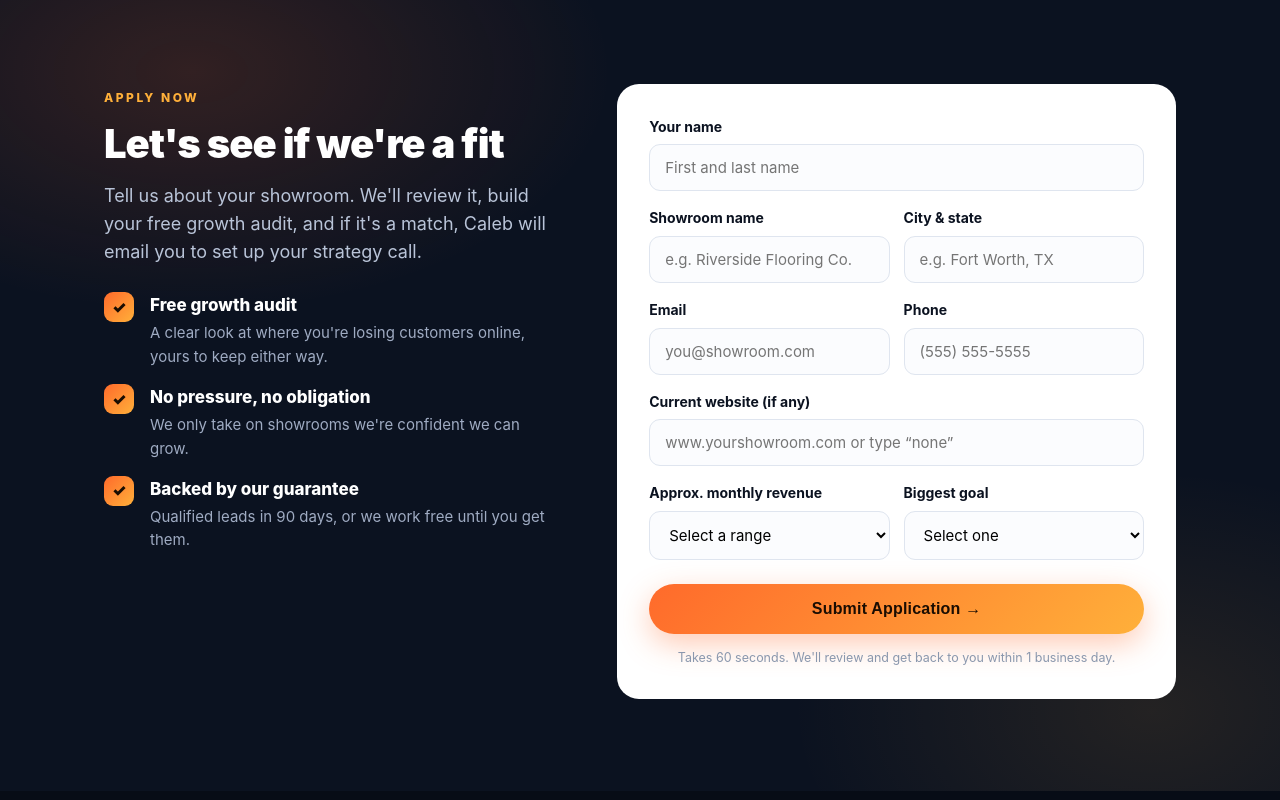
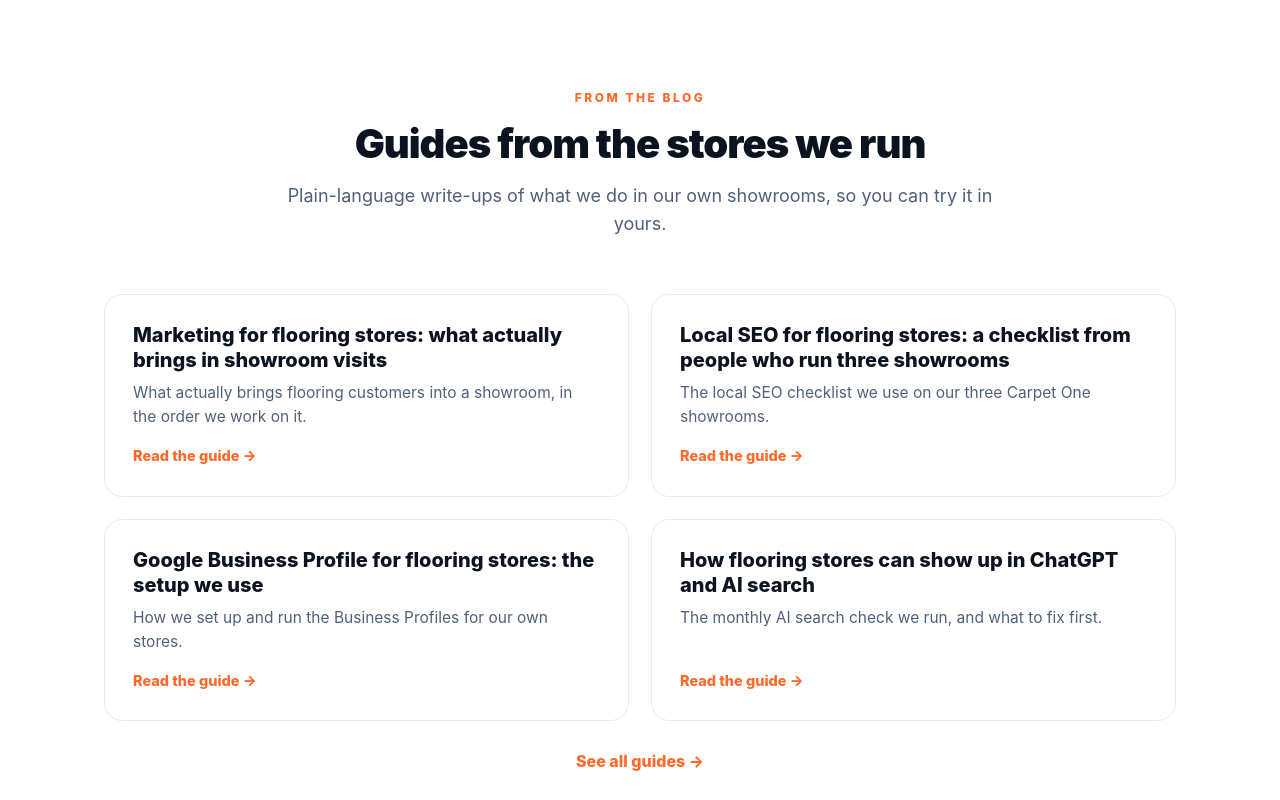
Before and after one commit to caleb681/cdl-management, a plain HTML site: page index.html in a window 1280 px wide. Shown: the part 7600-8400 px from the top of the page. Drawn offline with Linux system fonts and the light colour scheme.

Commit message:
Homepage: add a "From the blog" strip linking the four guides (#8)

```diff
--- a/index.html
+++ b/index.html
@@ -214,6 +214,17 @@
   .step h3{font-size:19px;font-weight:800;margin-bottom:8px}
   .step p{color:#51607a;font-size:15px}
   @media(max-width:860px){.steps-grid{grid-template-columns:1fr}}
+
+  /* BLOG STRIP */
+  .blog-grid{display:grid;grid-template-columns:repeat(2,1fr);gap:22px}
+  .bcard{display:flex;flex-direction:column;border:1px solid #e7ecf4;border-radius:18px;padding:28px;background:#fff;transition:border-color .2s,transform .2s}
+  .bcard:hover{border-color:var(--accent);transform:translateY(-3px)}
+  .bcard h3{font-size:20px;line-height:1.25;font-weight:850;margin-bottom:8px}
+  .bcard p{color:#51607a;font-size:15.5px;margin-bottom:16px}
+  .bcard .more{margin-top:auto;font-weight:800;font-size:14.5px;color:var(--accent)}
+  .blog-all{text-align:center;margin-top:28px;font-weight:800}
+  .blog-all a{color:var(--accent)}
+  @media(max-width:860px){.blog-grid{grid-template-columns:1fr}}
 
   /* FAQ */
   .faq{background:var(--paper-2)}
@@ -528,6 +539,40 @@
   </div>
 </section>
 
+<!-- FROM THE BLOG -->
+<section class="blog-strip" id="blog">
+  <div class="wrap">
+    <div class="center">
+      <span class="eyebrow">From the blog</span>
+      <h2>Guides from the stores we run</h2>
+      <p class="lead">Plain-language write-ups of what we do in our own showrooms, so you can try it in yours.</p>
+    </div>
+    <div class="blog-grid">
+      <a class="bcard" href="/blog/marketing-for-flooring-stores/">
+        <h3>Marketing for flooring stores: what actually brings in showroom visits</h3>
+        <p>What actually brings flooring customers into a showroom, in the order we work on it.</p>
+        <span class="more">Read the guide →</span>
+      </a>
+      <a class="bcard" href="/blog/local-seo-for-flooring-stores/">
+        <h3>Local SEO for flooring stores: a checklist from people who run three showrooms</h3>
+        <p>The local SEO checklist we use on our three Carpet One showrooms.</p>
+        <span class="more">Read the guide →</span>
+      </a>
+      <a class="bcard" href="/blog/google-business-profile-for-flooring-stores/">
+        <h3>Google Business Profile for flooring stores: the setup we use</h3>
+        <p>How we set up and run the Business Profiles for our own stores.</p>
+        <span class="more">Read the guide →</span>
+      </a>
+      <a class="bcard" href="/blog/flooring-store-chatgpt-ai-search/">
+        <h3>How flooring stores can show up in ChatGPT and AI search</h3>
+        <p>The monthly AI search check we run, and what to fix first.</p>
+        <span class="more">Read the guide →</span>
+      </a>
+    </div>
+    <p class="blog-all"><a href="/blog/">See all guides →</a></p>
+  </div>
+</section>
+
 <!-- APPLY -->
 <section class="apply" id="apply">
   <div class="wrap">
```
